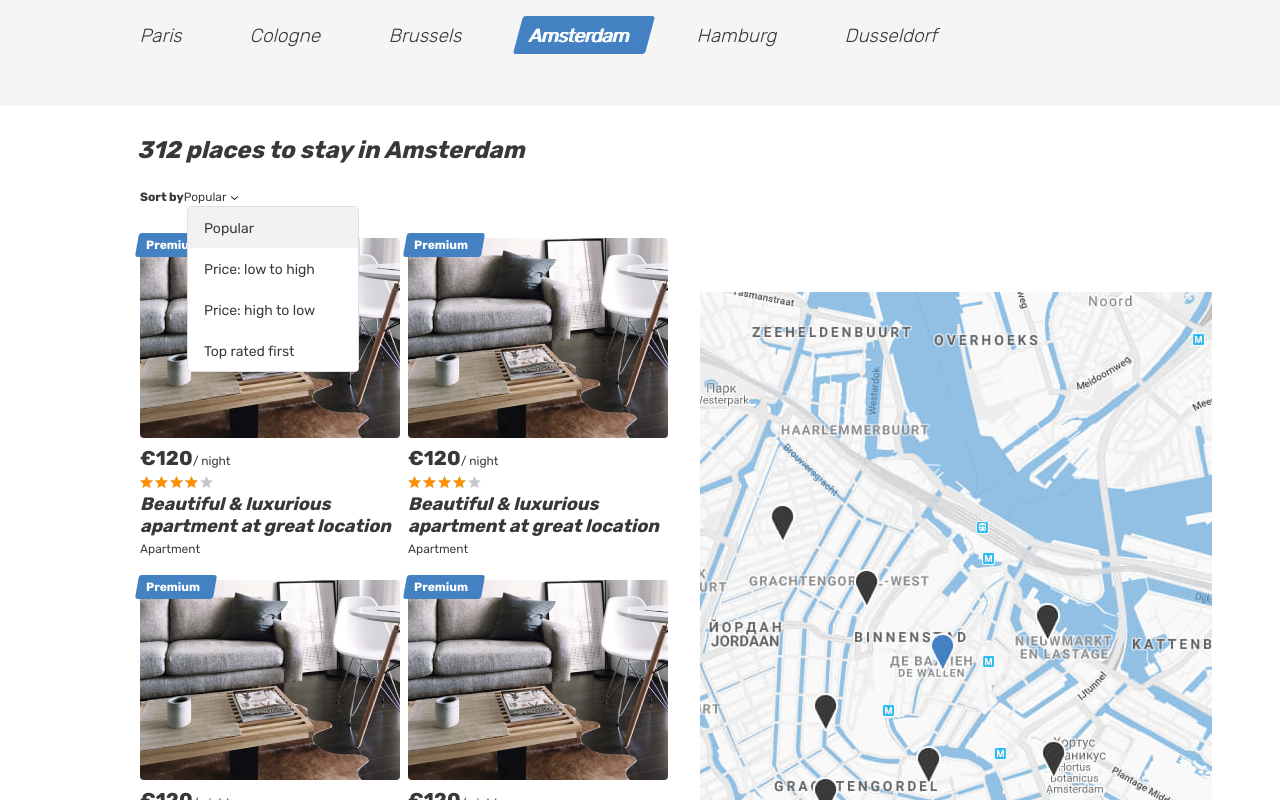
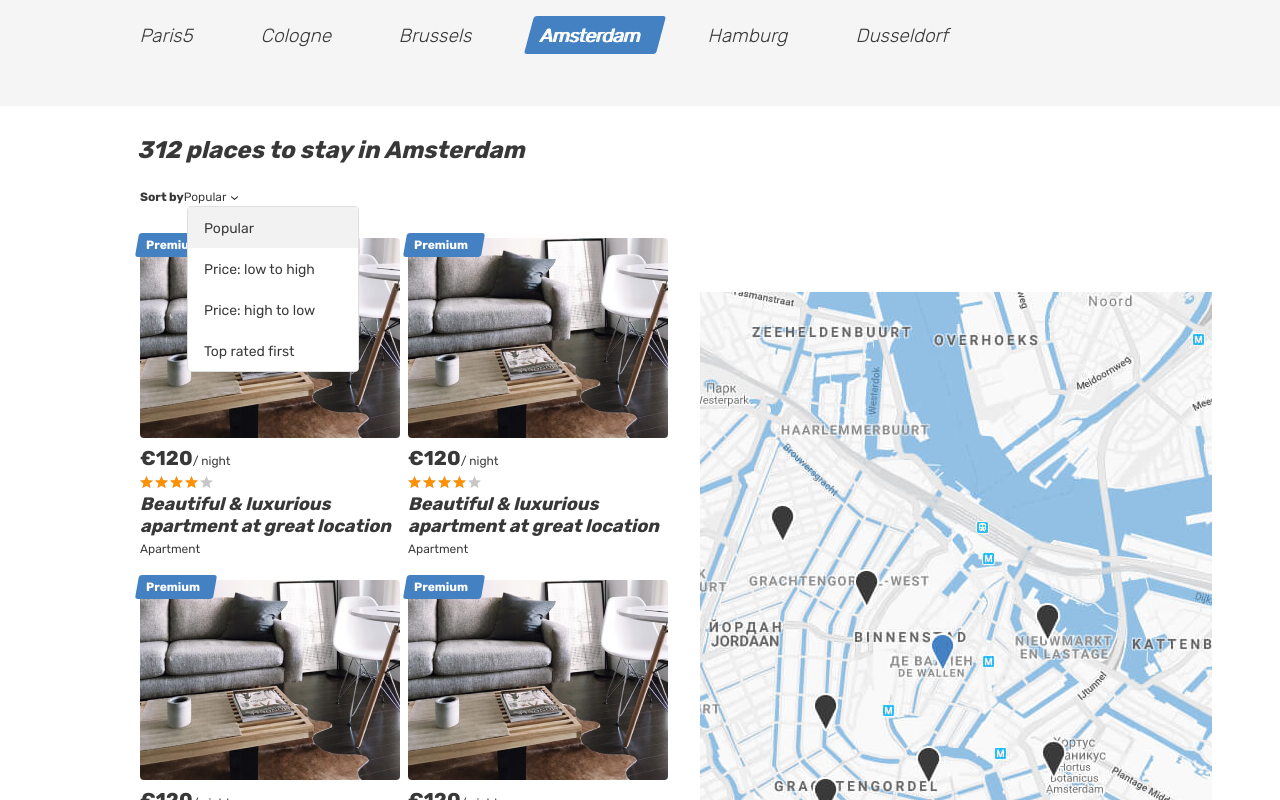
Before and after one commit to htmlacademy-react/837861-six-cities-simple-12, a React (Create React App) app in the folder project/: page / in a window 1280 px wide. Shown: the top 800 px of the page. Built offline with nearby package versions, Linux system fonts and the light colour scheme.

Commit message:
fixed mistakes, add function to render number of cards

```diff
--- a/project/package.json
+++ b/project/package.json
@@ -41,7 +41,8 @@
         ],
         "rules": {
           "@typescript-eslint/unbound-method": "off",
-          "jest/unbound-method": "error"
+          "jest/unbound-method": "error",
+          "no-console": "warn"
         }
       }
     ]
--- a/project/src/components/app/app.tsx
+++ b/project/src/components/app/app.tsx
@@ -6,11 +6,7 @@ type AppScreenProps = {
 
 function App({ offersCount }: AppScreenProps): JSX.Element {
   return (
-    <div>
-      <Main
-        offersCount={offersCount}
-      />
-    </div>
+    <Main offersCount={offersCount} />
   );
 }
 
--- a/project/src/index.tsx
+++ b/project/src/index.tsx
@@ -12,8 +12,6 @@ const root = ReactDOM.createRoot(
 
 root.render(
   <React.StrictMode>
-    <App
-      offersCount={Settings.OffersCount}
-    />
+    <App offersCount={Settings.OffersCount} />
   </React.StrictMode>,
 );
--- a/project/src/pages/main/main.tsx
+++ b/project/src/pages/main/main.tsx
@@ -1,7 +1,16 @@
-import CitiCard from '../../components/citi-card/CitiCard';
+import CityCard from '../../components/city-card/CityCard';
 
 type MainScreenProps = {
   offersCount: number;
+}
+
+
+function renderCityCards(value: number, cityCard: JSX.Element) {
+  const arrayOfCards = [];
+  for (let i = 0; i < value; i++) {
+    arrayOfCards.push(<CityCard />);
+  }
+  return arrayOfCards;
 }
 
 function Main({ offersCount }: MainScreenProps): JSX.Element {
@@ -13,7 +22,7 @@ function Main({ offersCount }: MainScreenProps): JSX.Element {
           <ul className="locations__list tabs__list">
             <li className="locations__item">
               <a className="locations__item-link tabs__item" href="#">
-                <span>Paris</span>
+                <span>Paris{offersCount}</span>
               </a>
             </li>
             <li className="locations__item">
@@ -65,11 +74,7 @@ function Main({ offersCount }: MainScreenProps): JSX.Element {
               </ul>
             </form>
             <div className="cities__places-list places__list tabs__content">
-              <CitiCard />
-              <CitiCard />
-              <CitiCard />
-              <CitiCard />
-              <CitiCard />
+              {renderCityCards(offersCount, <CityCard />)}
             </div>
           </section>
           <div className="cities__right-section">
```
Also changed, not shown: project/src/components/city-card/CityCard.tsx (renamed from project/src/components/citi-card/CitiCard.tsx).
